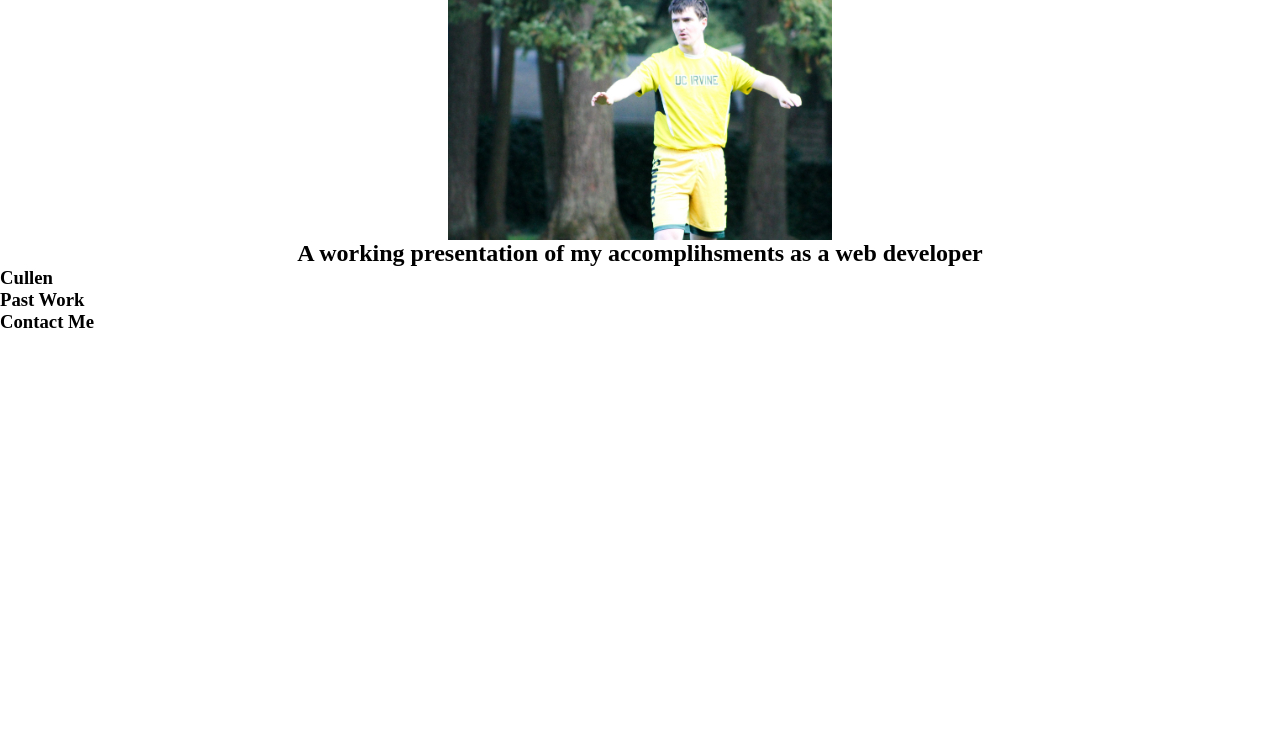
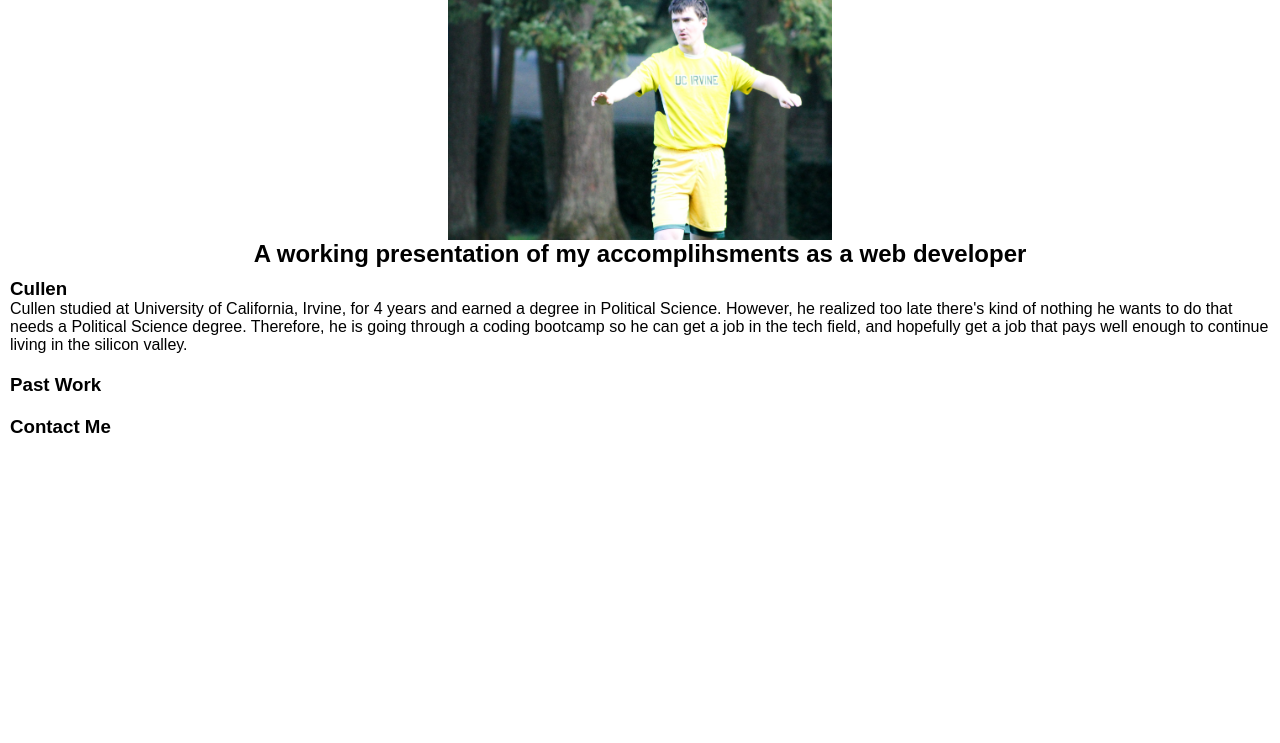
Before and after one commit to TheAltoidian/Professional_Portfolio, a plain HTML site: page index.html in a window 1280 px wide. Shown: the part 57-800 px from the top of the page. Drawn offline with Linux system fonts and the light colour scheme.

Commit message:
about me section filled

```diff
--- a/assets/css/style.css
+++ b/assets/css/style.css
@@ -2,11 +2,12 @@
     margin: 0;
     padding: 0;
     /* box-sizing: border-box; */
+    font-family: sans-serif;
 }
 
 :root {
-    --color1: grey;
-    --color2: #55cdfc;
+    --color2: grey;
+    --color1: #55cdfc;
 }
 
 header {
@@ -45,11 +46,6 @@ header nav ul li a {
 }
 
 /* Hero Style */
-/* .hero {
-    background-image: url("../images/snitch\ full.jpg");
-    background-size: cover;
-    background-position: center;
-} */
 
 .hero img {
     display: block;
@@ -60,3 +56,15 @@ header nav ul li a {
 .hero h2 {
     text-align: center;
 }
+
+.part {
+    padding: 10px;
+}
+
+/* .part h3 {
+    display: flex;
+}
+
+.part p {
+    display: flex;
+} */
--- a/index.html
+++ b/index.html
@@ -31,17 +31,23 @@
     </section>
 
     <!-- About Me -->
-    <section id="Cullen">
+    <section id="Cullen" class="part">
         <h3>Cullen</h3>
+        <p>
+            Cullen studied at University of California, Irvine, for 4 years and earned a degree in Political Science.
+            However, he realized too late there's kind of nothing he wants to do that needs a Political Science degree.
+            Therefore, he is going through a coding bootcamp so he can get a job in the tech field, and hopefully
+            get a job that pays well enough to continue living in the silicon valley.
+        </p>
     </section>
 
     <!-- Past Work -->
-    <section id="Past_Work">
+    <section id="Past_Work" class="part">
         <h3>Past Work</h3>
     </section>
 
     <!-- Contact Me -->
-    <section id="Contact_Me">
+    <section id="Contact_Me" class="part">
         <h3>Contact Me</h3>
     </section>
 
```
